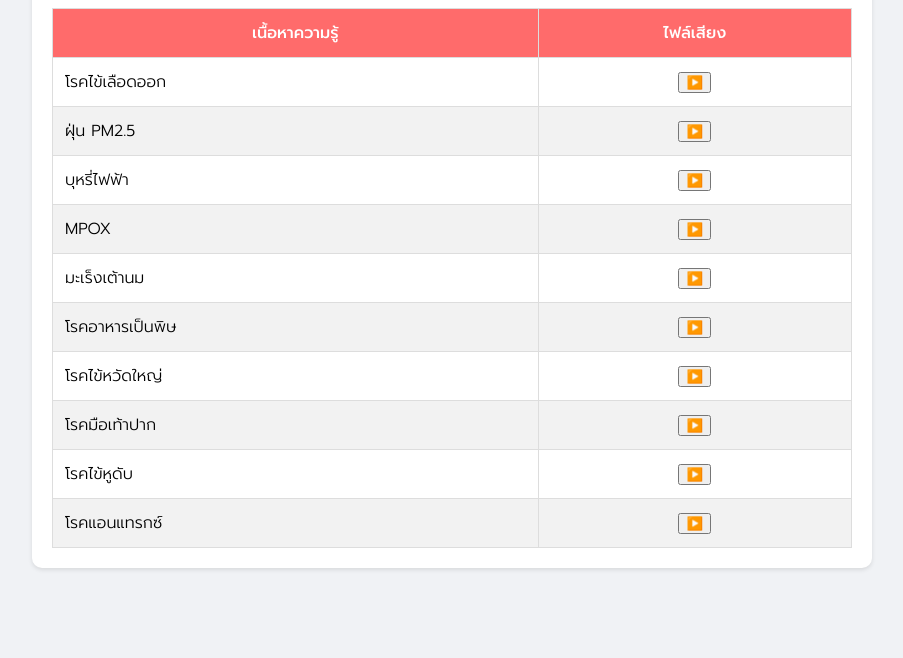
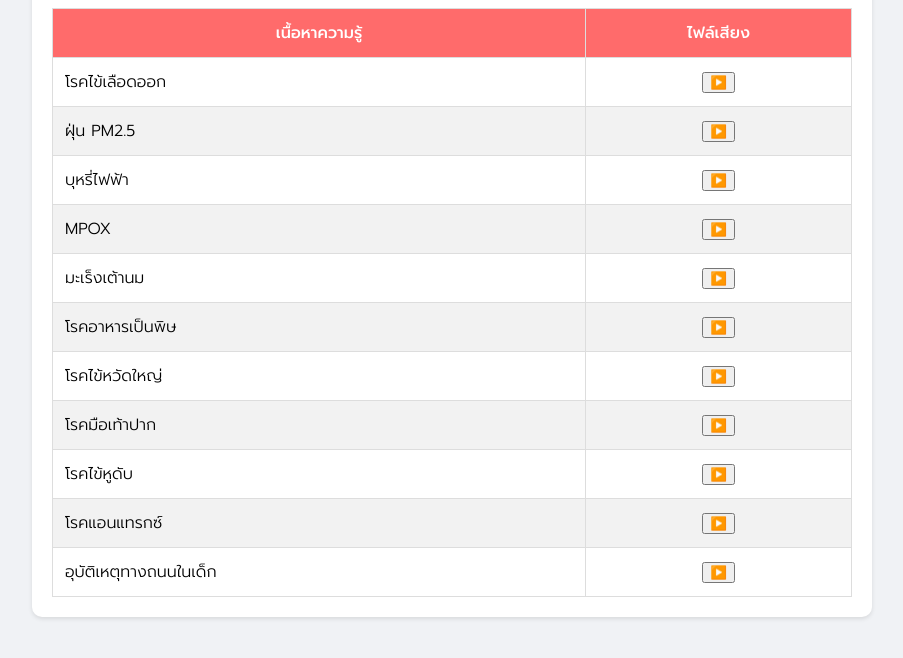
Before and after one commit to JS-nonsaad/nsspodcast, a plain HTML site: page index.html in a window 1280 px wide. Shown: the part 132-790 px from the top of the page, without its empty margins (188-1091 px from the left). Drawn offline with Linux system fonts and the light colour scheme.

Commit message:
Update index.html

```diff
--- a/index.html
+++ b/index.html
@@ -157,6 +157,10 @@
         {
             title: "โรคแอนแทรกซ์",
             audioUrl: "https://js-nonsaad.github.io/pm2.5/10.โรคแอนแทรกซ์.mp3"
+        },
+        {
+            title: "อุบัติเหตุทางถนนในเด็ก",
+            audioUrl: "https://js-nonsaad.github.io/pm2.5/12.อุบัติเหตุทางถนนในเด็ก.m4a"
         }
 
     ];
```
